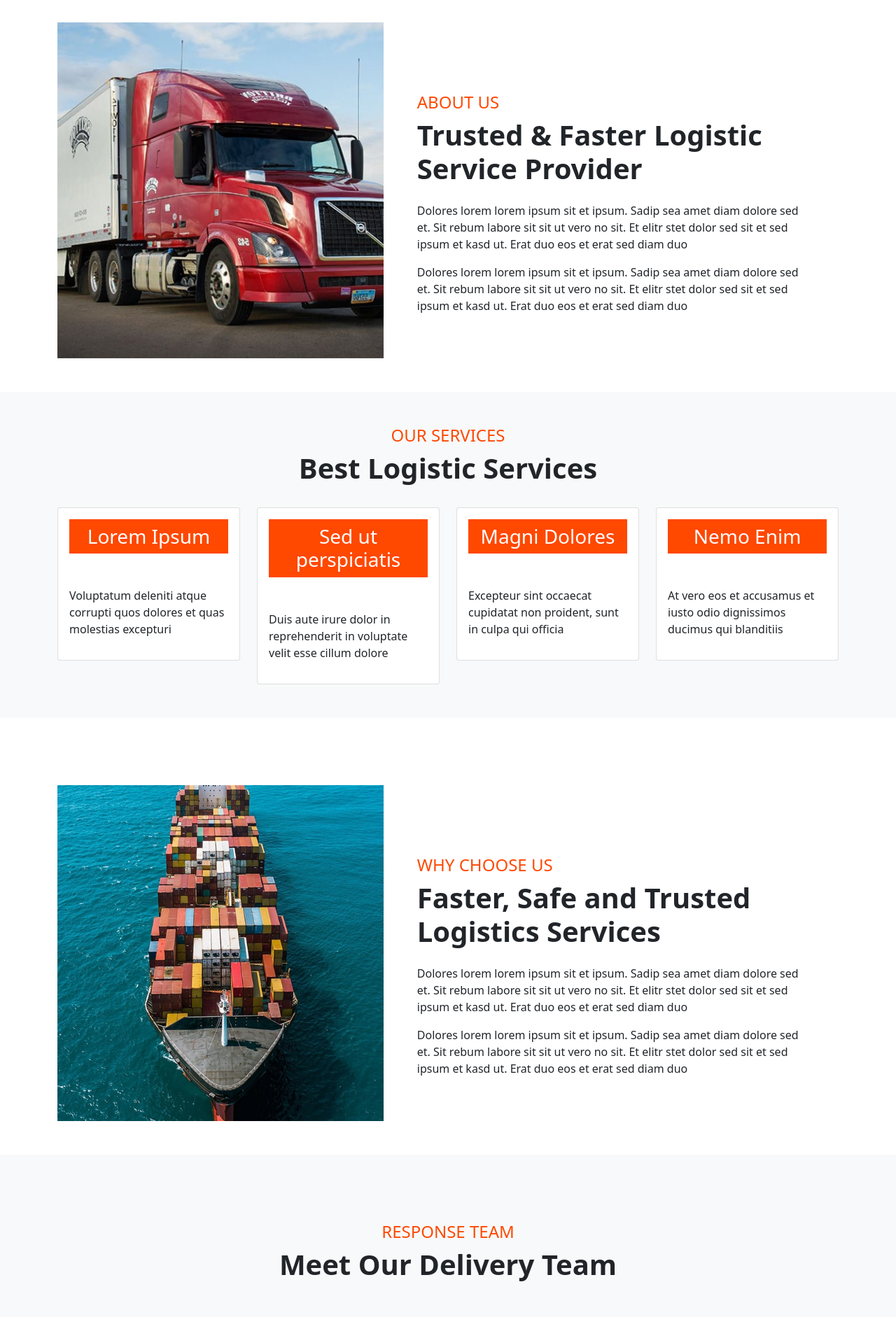
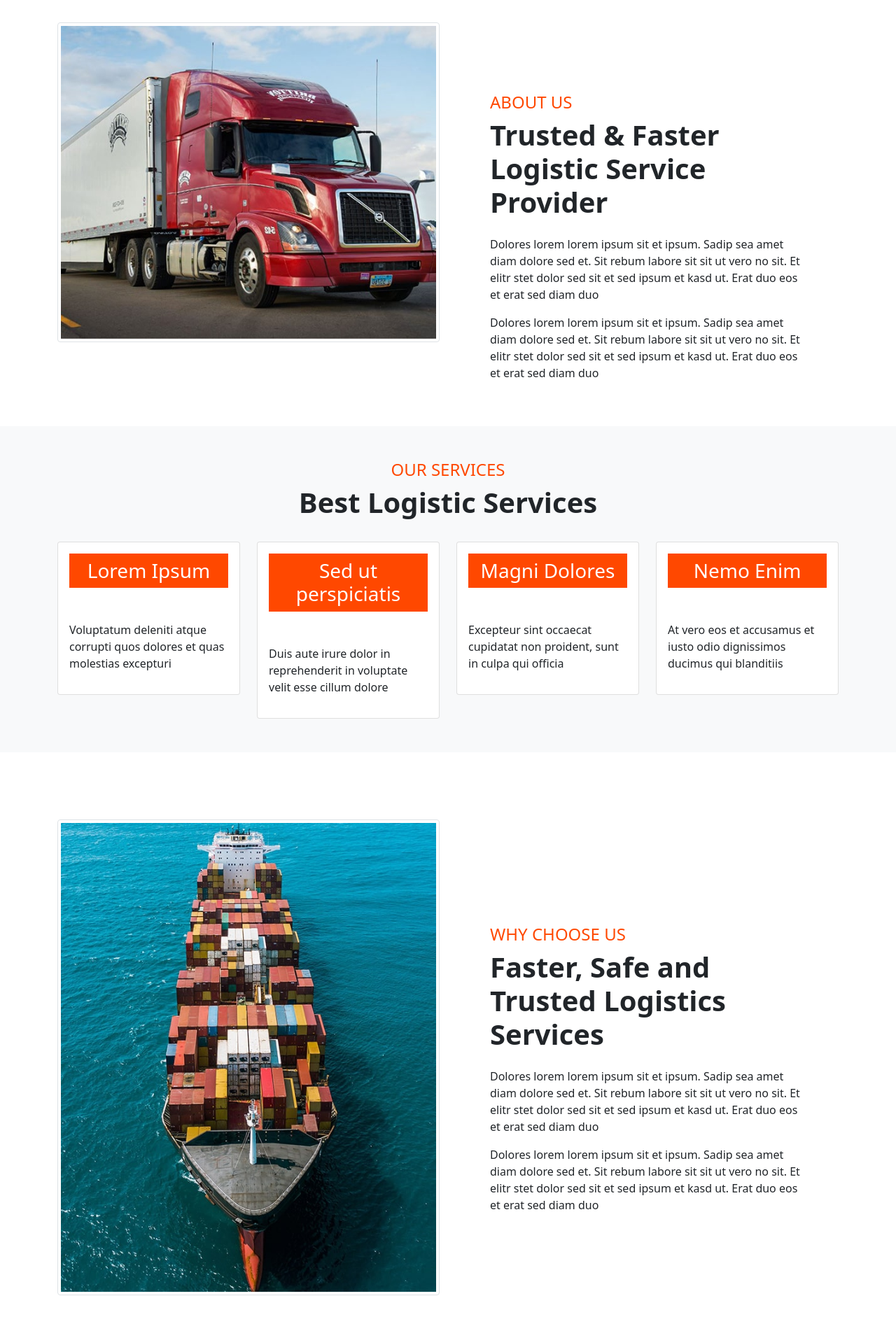
Before and after one commit to goodnesstomiwa/Gudnez--Stage-6-Task, a plain HTML site: page index.html in a window 1280 px wide. Shown: the part 520-2402 px from the top of the page at 70% size. Drawn offline with Linux system fonts and the light colour scheme.

Commit message:
ch: I made some few adjustments

```diff
--- a/css/style.css
+++ b/css/style.css
@@ -47,18 +47,8 @@ h4{
     font-size: 65px;
 }
 
-/* About section */
-#about-section .image{
-    background: url('../img/about.jpg');
-    background-size: cover;
-    background-repeat: no-repeat;
-    background-position: center;
-    height: 60vh;
-    width: 60%;
-}
-
+/* About Section */
 #about-section .about-story{
-    width: 80%;
     margin-top: 100px;
 }
 
@@ -68,19 +58,8 @@ h4{
     background-color: #FF4800;
 }
 
-/* Choose Us Section */
-#choose-section .image-2{
-    background: url('../img/feature.jpg');
-    background-size: cover;
-    background-repeat: no-repeat;
-    background-position: center;
-    height: 60vh;
-    width: 60%;
-}
-
 #choose-section .choose-story{
-    width: 80%;
-    margin-top: 100px;
+    margin-top: 150px;
 }
 
 /* Response Team*/
--- a/index.html
+++ b/index.html
@@ -53,13 +53,17 @@
         <!-- About Section -->
         <section id="about-section">
             <div class="container">
-                <div class="d-flex py-5">
-                    <div class="image order-md-1 order-sm-1 flex-md-column flex-sm-column"></div>
+                <div class="row py-5">
+                    <div class="col-lg-6">
+                        <img src="img/about.jpg" alt="Delivery Truck" class="img-fluid img-thumbnail order-md-1 order-sm-1 flex-md-column flex-sm-column">
+                    </div>
+                    <div class="col-lg-6">
                         <div class="about-story px-5 order-md-2 order-sm-2 flex-md-column flex-sm-column">
                             <h4 class="text-uppercase">About us</h4>
                             <h1 class="fw-bold pb-3">Trusted & Faster Logistic Service Provider</h1>
                             <P>Dolores lorem lorem ipsum sit et ipsum. Sadip sea amet diam dolore sed et. Sit rebum labore sit sit ut vero no sit. Et elitr stet dolor sed sit et sed ipsum et kasd ut. Erat duo eos et erat sed diam duo</P>
                             <P>Dolores lorem lorem ipsum sit et ipsum. Sadip sea amet diam dolore sed et. Sit rebum labore sit sit ut vero no sit. Et elitr stet dolor sed sit et sed ipsum et kasd ut. Erat duo eos et erat sed diam duo</P>
+                        </div>
                     </div>
                 </div>
             </div>
@@ -114,13 +118,17 @@
           <!-- Choose Us -->
           <section id="choose-section">
             <div class="container">
-                <div class="d-flex py-5">
-                    <div class="image-2  order-md-1 order-sm-1 flex-md-column flex-sm-column"></div>
+                <div class="row py-5">
+                    <div class="col-lg-6 ">
+                        <img src="img/feature.jpg" alt="Delivery Truck" class="img-fluid img-thumbnail order-md-1 order-sm-1 flex-md-column flex-sm-column">
+                    </div>
+                    <div class="col-lg-6">
                         <div class="choose-story px-5 order-md-2 order-sm-2 flex-md-column flex-sm-column">
                             <h4 class="text-uppercase">Why Choose Us</h4>
                             <h1 class="fw-bold pb-3">Faster, Safe and Trusted Logistics Services</h1>
                             <P>Dolores lorem lorem ipsum sit et ipsum. Sadip sea amet diam dolore sed et. Sit rebum labore sit sit ut vero no sit. Et elitr stet dolor sed sit et sed ipsum et kasd ut. Erat duo eos et erat sed diam duo</P>
                             <P>Dolores lorem lorem ipsum sit et ipsum. Sadip sea amet diam dolore sed et. Sit rebum labore sit sit ut vero no sit. Et elitr stet dolor sed sit et sed ipsum et kasd ut. Erat duo eos et erat sed diam duo</P>
+                        </div>
                     </div>
                 </div>
             </div>
@@ -171,12 +179,13 @@
         <section id="footer-section">
             <div class="bg-dark text-white py-5">
                 <div class="container">
-                    <div class="d-flex">
-                        <div class="footer-1 w-50 text-center">
+                    <div class="row">
+                        <div class="col-lg-6">
+                            <div class="footer-1 text-center">
                                 <div class="footer-header">
                                     <h3 class="fs-1 pb-5">Get in touch with us <br> for your  service</h3>
                                 </div>
-                            <div class="d-flex justify-content-center" >
+                                <div class="d-flex justify-content-center pb-5" >
                                     <div class="links me-3">
                                         <img src="img/Facebook.png" alt="Facebook">
                                     </div>
@@ -191,7 +200,9 @@
                                     </div>
                                 </div>
                             </div>
-                        <div class="footer-2 w-50 text-center">
+                        </div>
+                        <div class="col-lg-6">
+                            <div class="footer-2 text-center">
                                 <div class="">
                                     <p>Help line Number</p>
                                     <h3>1800 265 24 52</h3>
@@ -208,6 +219,7 @@
                         </div>
                     </div>
                 </div>
+            </div>
         </section>
 
     <script src="js/bootstrap.min.js"></script>
```
Also changed, not shown: about.html (+14 -6 lines). Lines whose indentation alone changed are shown as unchanged.
